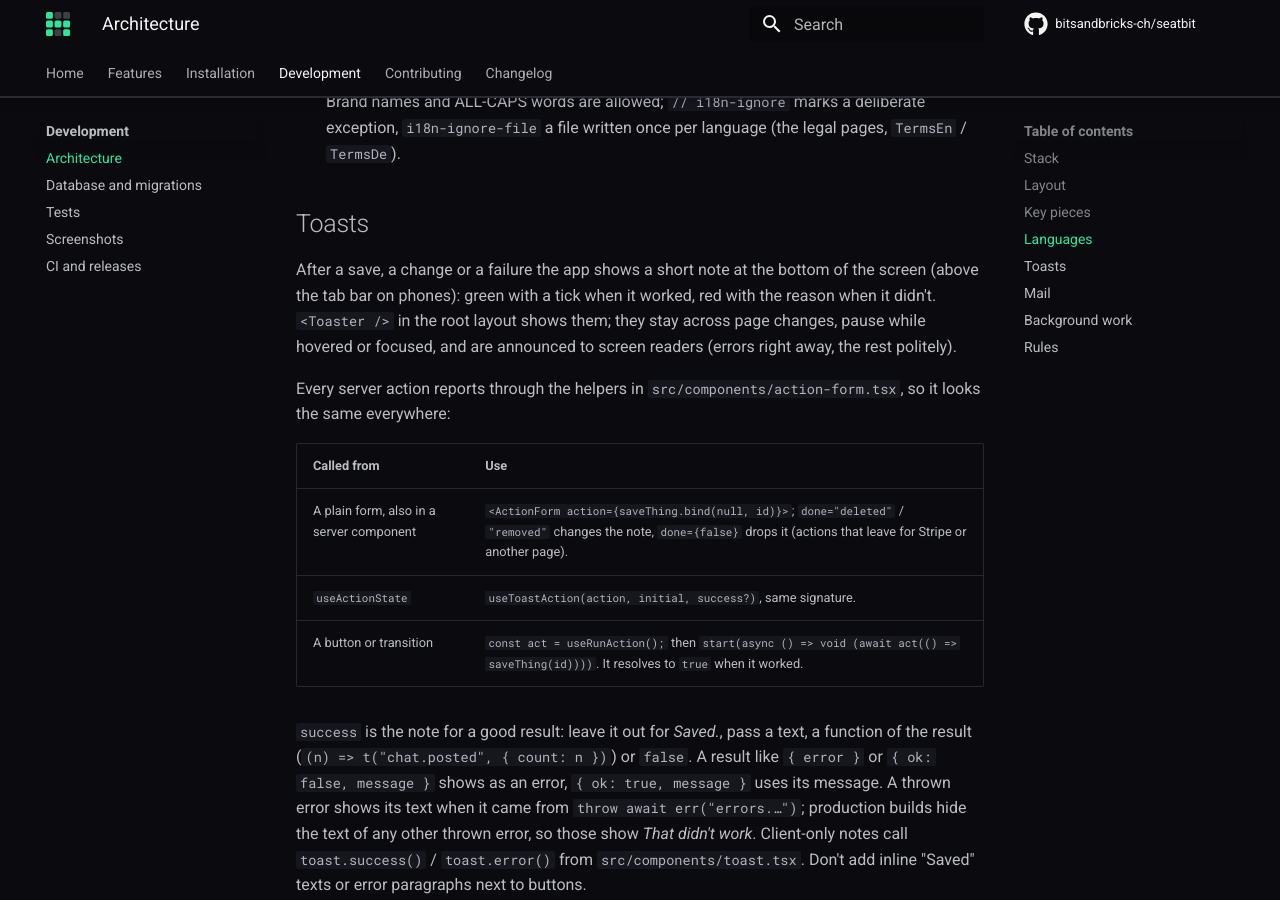
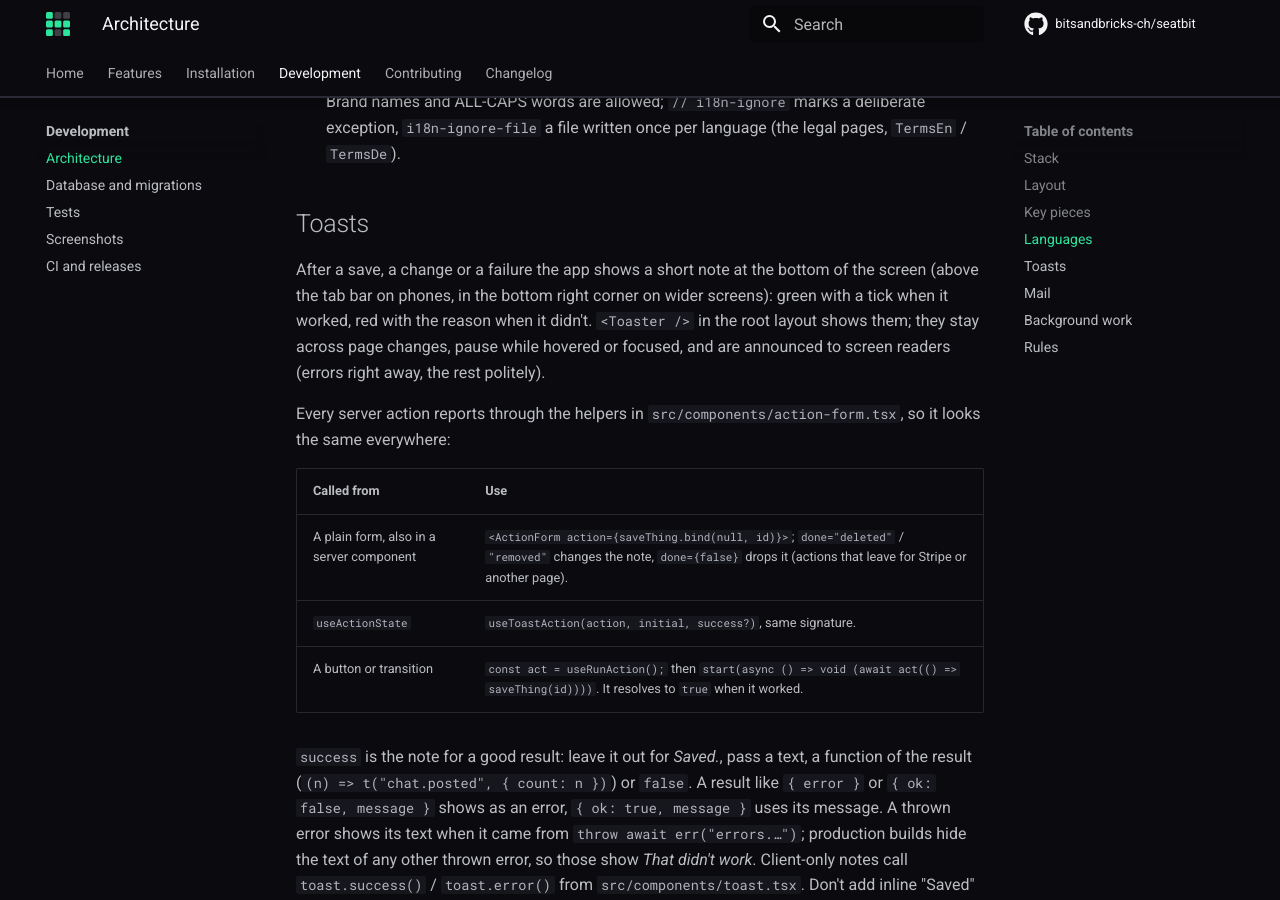
Before and after one commit to bitsandbricks-ch/seatbit, an MkDocs documentation site: the page built from docs/development/architecture.md, in a window 1280 px wide and 900 px high, scrolled down 2824 px. Built offline with MkDocs 1.6.1 and Material for MkDocs 9.7.7, drawn with Linux system fonts in a browser that asks for light colours; comment, search, counter and statistics services are not loaded.

Commit message:
Toasts in the bottom right corner on wider screens, clear of the footer
Co-Authored-By: Claude Opus 5.5 <noreply@anthropic.com>
Claude-Session: https://claude.ai/code/session_01Mn3pyor3MfxyQCwWyq6QEL

```diff
--- a/docs/development/architecture.md
+++ b/docs/development/architecture.md
@@ -69,7 +69,7 @@ The UI is in English and German, without locale prefixes in the URL. `src/i18n/s
 
 ## Toasts
 
-After a save, a change or a failure the app shows a short note at the bottom of the screen (above the tab bar on phones): green with a tick when it worked, red with the reason when it didn't. `<Toaster />` in the root layout shows them; they stay across page changes, pause while hovered or focused, and are announced to screen readers (errors right away, the rest politely).
+After a save, a change or a failure the app shows a short note at the bottom of the screen (above the tab bar on phones, in the bottom right corner on wider screens): green with a tick when it worked, red with the reason when it didn't. `<Toaster />` in the root layout shows them; they stay across page changes, pause while hovered or focused, and are announced to screen readers (errors right away, the rest politely).
 
 Every server action reports through the helpers in `src/components/action-form.tsx`, so it looks the same everywhere:
 
--- a/src/components/toast.tsx
+++ b/src/components/toast.tsx
@@ -112,8 +112,9 @@ export function Toaster() {
     </ol>
   );
   return (
-    // Phones: above the bottom tab bar. Desktop: bottom centre, out of the way of the commit hash.
-    <div className="pointer-events-none fixed inset-x-0 bottom-[calc(4.5rem+env(safe-area-inset-bottom))] z-50 flex justify-center px-4 sm:bottom-6">
+    // Phones: above the bottom tab bar. Wider screens: bottom right corner, clear of the centred
+    // footer links (the commit hash has the left corner).
+    <div className="pointer-events-none fixed inset-x-0 bottom-[calc(4.5rem+env(safe-area-inset-bottom))] z-50 flex justify-center px-4 sm:inset-x-auto sm:right-4 sm:bottom-4 sm:w-96 sm:px-0">
       <div className="w-full max-w-sm">
         {region("success")}
         {region("error")}
```
Also changed, not shown: docs/screenshots/phone-toast.png.
